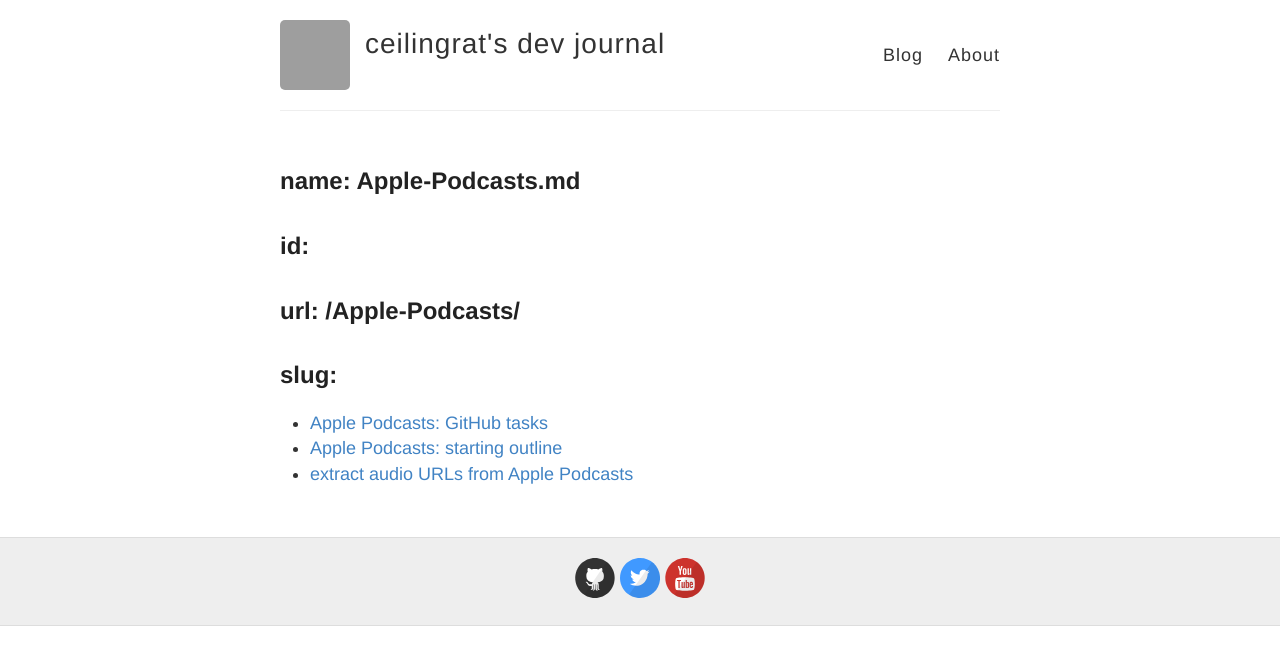
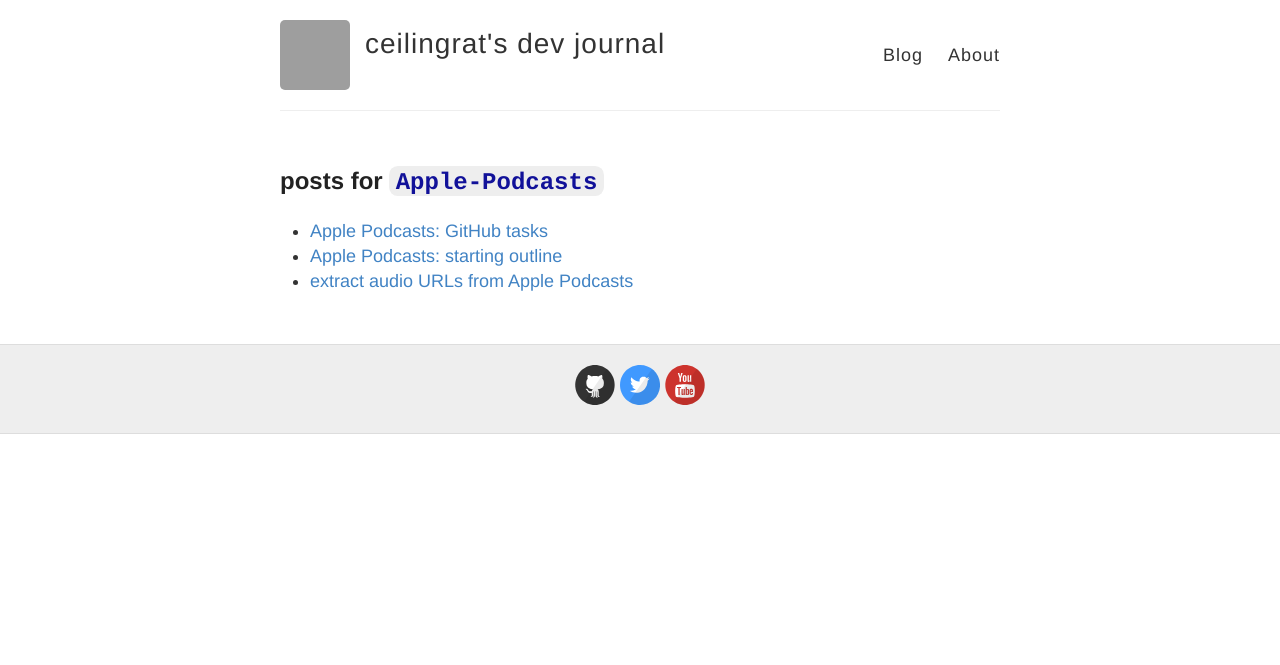
Before and after one commit to ceilingrat/journal, a Jekyll site: the page built from docs/Apple-Podcasts.md, in a window 1280 px wide. Shown: the top 665 px of the page. Built offline with Jekyll 4.4.1, drawn with Linux system fonts in a browser that asks for light colours; grey boxes are pictures that could not be loaded.

Commit message:
modify Apple-Podcasts page

```diff
--- a/docs/Apple-Podcasts.md
+++ b/docs/Apple-Podcasts.md
@@ -1,13 +1,11 @@
 ---
 layout: default
+key: "Apple-Podcasts"
 ---
 
-<h2>name: {{ page.name }}</h2>
-<h2>id: {{ page.id }}</h2>
-<h2>url: {{ page.url }}</h2>
-<h2>slug: {{ page.slug }}</h2>
+<h2>posts for <code>{{ page.key }}</code></h2>
 
-<ul>{% for post in site.tags["Apple-Podcasts"] %}
+<ul>{% for post in site.tags[page.key] %}
 
 <li><a href="{{ site.baseurl }}{{ post.url }}">{{ post.title }}</a></li>
 
```
